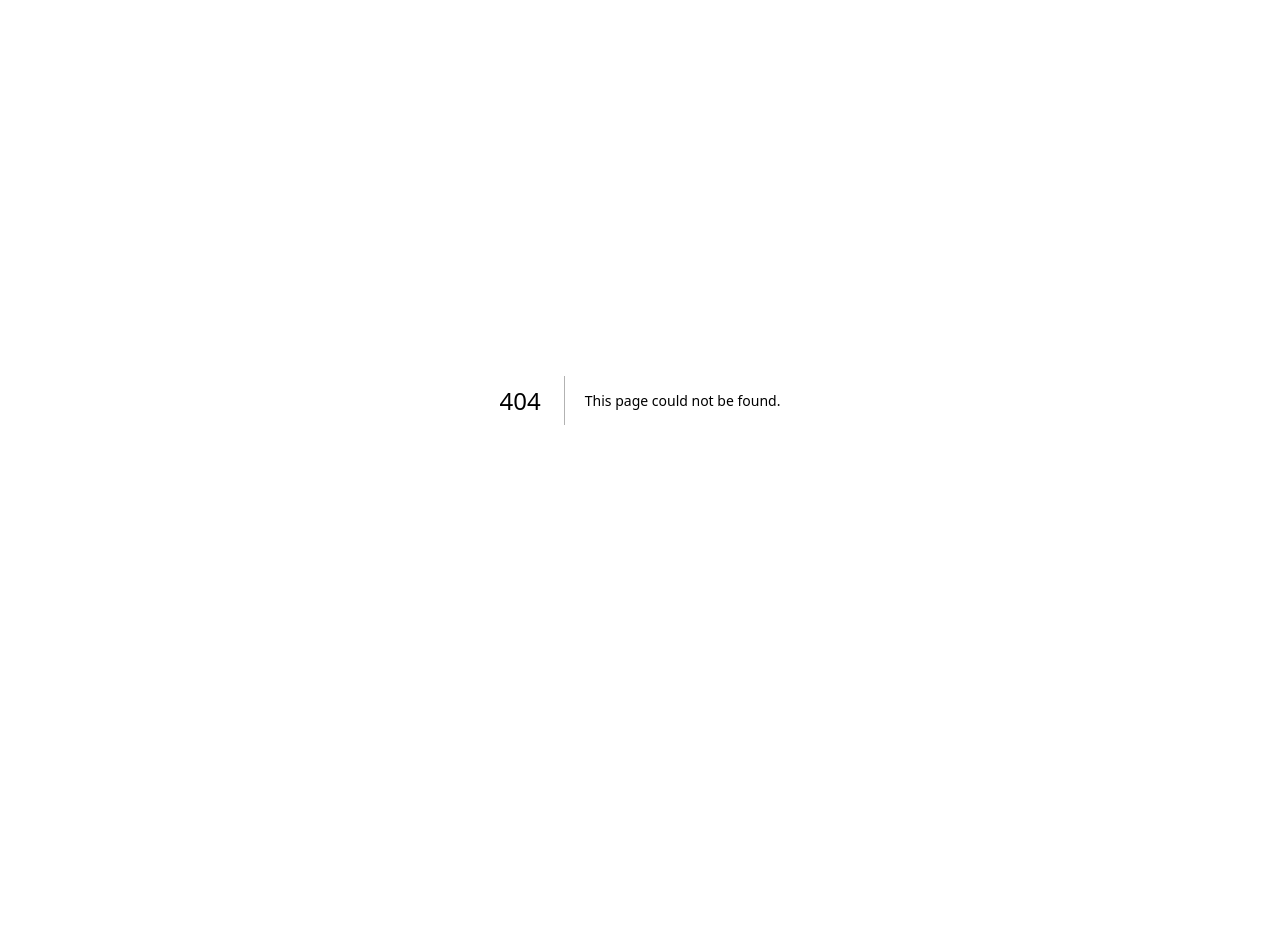
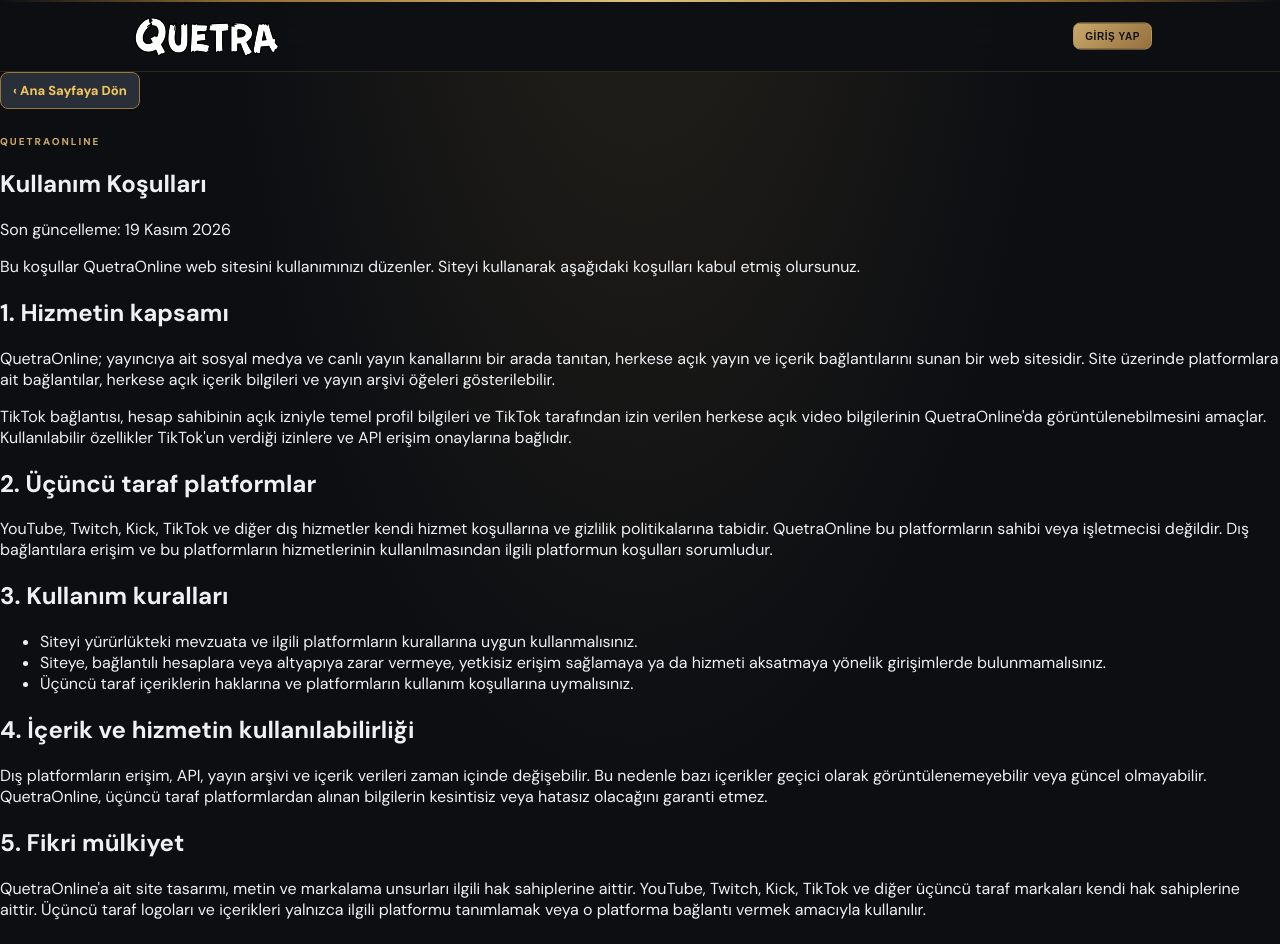
Before and after one commit to quetraonline/quetraonline, a Next.js app: page /terms-of-service in a window 1280 px wide. Before the commit this address had no page. Shown: the top 944 px of the page. Before the commit the page ends 800 px from the top, so only its background shows below. Built offline with nearby package versions, Linux system fonts and the light colour scheme; no server answers.

Commit message:
Add QuetraOnline terms of service

```diff
--- /dev/null
+++ b/app/terms-of-service/page.js
@@ -0,0 +1,59 @@
+import LegalPage from "../components/LegalPage";
+
+export const metadata = {
+  title: "Kullanım Koşulları | QuetraOnline",
+  description: "QuetraOnline web sitesinin kullanım koşulları.",
+  alternates: { canonical: "/terms-of-service" },
+};
+
+const sections = [
+  {
+    heading: "1. Hizmetin kapsamı",
+    paragraphs: [
+      "QuetraOnline; yayıncıya ait sosyal medya ve canlı yayın kanallarını bir arada tanıtan, herkese açık yayın ve içerik bağlantılarını sunan bir web sitesidir. Site üzerinde platformlara ait bağlantılar, herkese açık içerik bilgileri ve yayın arşivi öğeleri gösterilebilir.",
+      "TikTok bağlantısı, hesap sahibinin açık izniyle temel profil bilgileri ve TikTok tarafından izin verilen herkese açık video bilgilerinin QuetraOnline'da görüntülenebilmesini amaçlar. Kullanılabilir özellikler TikTok'un verdiği izinlere ve API erişim onaylarına bağlıdır."
+    ]
+  },
+  {
+    heading: "2. Üçüncü taraf platformlar",
+    paragraphs: [
+      "YouTube, Twitch, Kick, TikTok ve diğer dış hizmetler kendi hizmet koşullarına ve gizlilik politikalarına tabidir. QuetraOnline bu platformların sahibi veya işletmecisi değildir. Dış bağlantılara erişim ve bu platformların hizmetlerinin kullanılmasından ilgili platformun koşulları sorumludur."
+    ]
+  },
+  {
+    heading: "3. Kullanım kuralları",
+    items: [
+      "Siteyi yürürlükteki mevzuata ve ilgili platformların kurallarına uygun kullanmalısınız.",
+      "Siteye, bağlantılı hesaplara veya altyapıya zarar vermeye, yetkisiz erişim sağlamaya ya da hizmeti aksatmaya yönelik girişimlerde bulunmamalısınız.",
+      "Üçüncü taraf içeriklerin haklarına ve platformların kullanım koşullarına uymalısınız."
+    ]
+  },
+  {
+    heading: "4. İçerik ve hizmetin kullanılabilirliği",
+    paragraphs: [
+      "Dış platformların erişim, API, yayın arşivi ve içerik verileri zaman içinde değişebilir. Bu nedenle bazı içerikler geçici olarak görüntülenemeyebilir veya güncel olmayabilir. QuetraOnline, üçüncü taraf platformlardan alınan bilgilerin kesintisiz veya hatasız olacağını garanti etmez."
+    ]
+  },
+  {
+    heading: "5. Fikri mülkiyet",
+    paragraphs: [
+      "QuetraOnline'a ait site tasarımı, metin ve markalama unsurları ilgili hak sahiplerine aittir. YouTube, Twitch, Kick, TikTok ve diğer üçüncü taraf markaları kendi hak sahiplerine aittir. Üçüncü taraf logoları ve içerikleri yalnızca ilgili platformu tanımlamak veya o platforma bağlantı vermek amacıyla kullanılır."
+    ]
+  },
+  {
+    heading: "6. Değişiklikler ve iletişim",
+    paragraphs: [
+      "Bu koşullar gerektiğinde güncellenebilir. Güncel metin bu sayfada yayımlandığı tarihten itibaren geçerlidir. Kullanımla ilgili sorularınız için quetraonline@gmail.com adresine yazabilirsiniz."
+    ]
+  }
+];
+
+export default function TermsOfServicePage() {
+  return (
+    <LegalPage
+      title="Kullanım Koşulları"
+      intro="Bu koşullar QuetraOnline web sitesini kullanımınızı düzenler. Siteyi kullanarak aşağıdaki koşulları kabul etmiş olursunuz."
+      sections={sections}
+    />
+  );
+}
```
